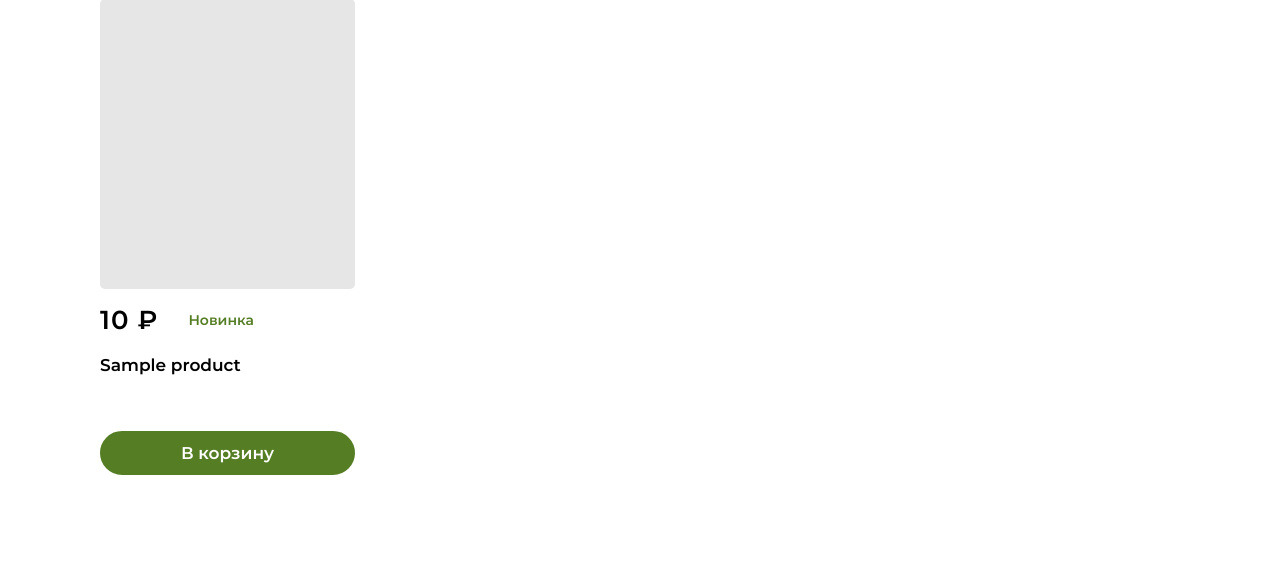
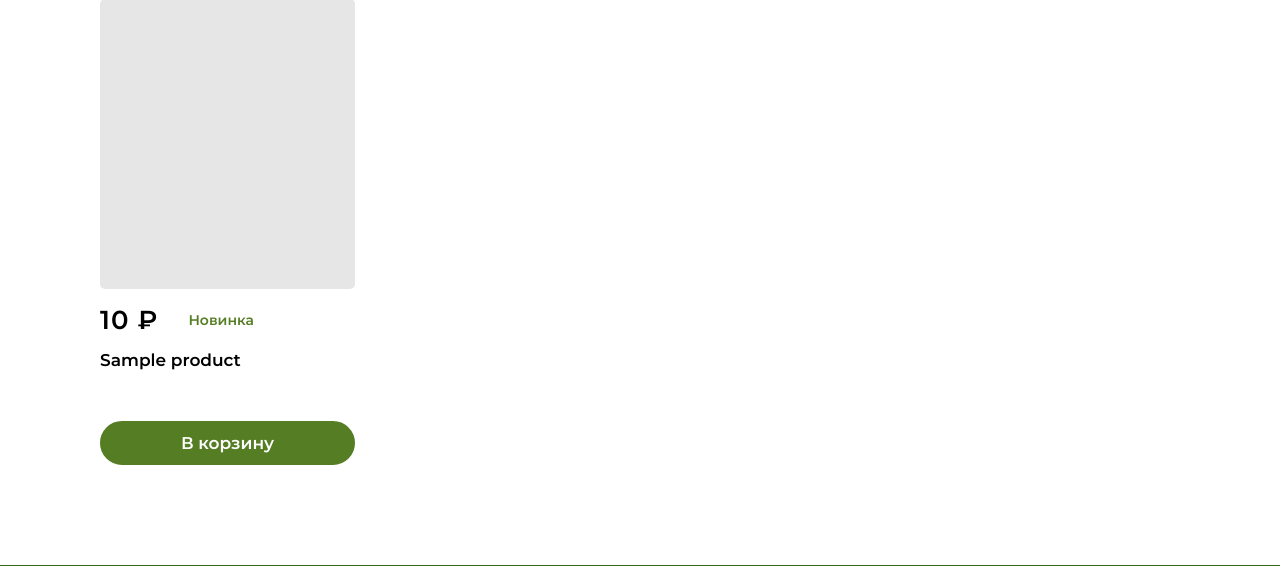
Before and after one commit to dashdash27/OakAffection, a Flask app: page / in a window 1280 px wide. Shown: the part 3113-3679 px from the top of the page. Run offline with Flask 3, Linux system fonts and the light colour scheme; tables that the repository leaves empty hold one stand-in row (values such as "Sample post"); some libraries are stand-ins or nearby versions.

Commit message:
style(card): fix card title overflow

```diff
--- a/app/static/css/new.css
+++ b/app/static/css/new.css
@@ -51,13 +51,14 @@
 }
 a.card__name {
     display: block;
-    margin-top: 15px;
-    font-size: 16px;
-    line-height: 24px;
+    margin-top: 10px;
+    margin-bottom: 10px;
+    font-size: 13px;
+    line-height: 20px;
     font-weight: 600;
-    height: 60px;
+    height: 45px;
     overflow: hidden;
-    color: var(--text-color)
+    color: var(--text-color);
 }
 .card__addition {
     width: 100%;
@@ -155,7 +156,7 @@ a.card__cart-view {
 @media (min-width: 1024px) {
     a.card__name {
         font-size: 17px;
-        height: 80px;
+        height: 65px;
         line-height: 28px;
     }
     .card__addition {
```
Also changed, not shown: app/static/css/products.css (+4 -3 lines).
